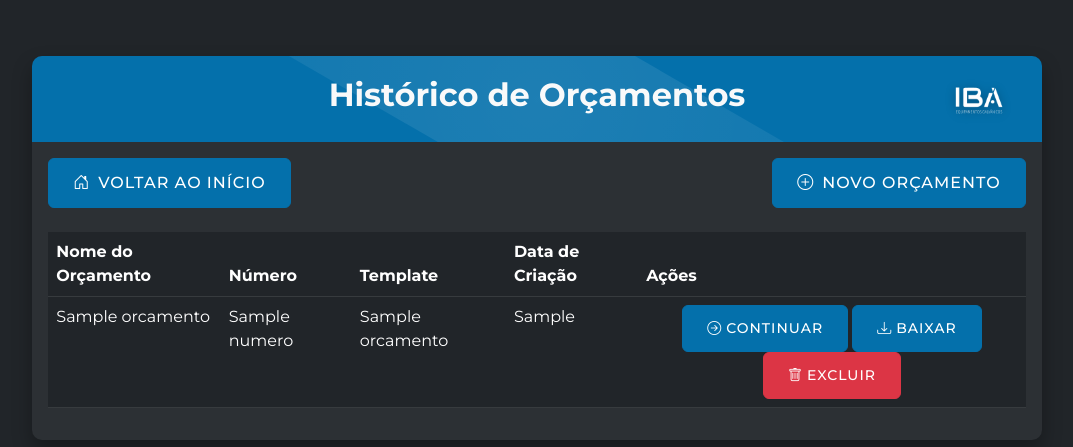
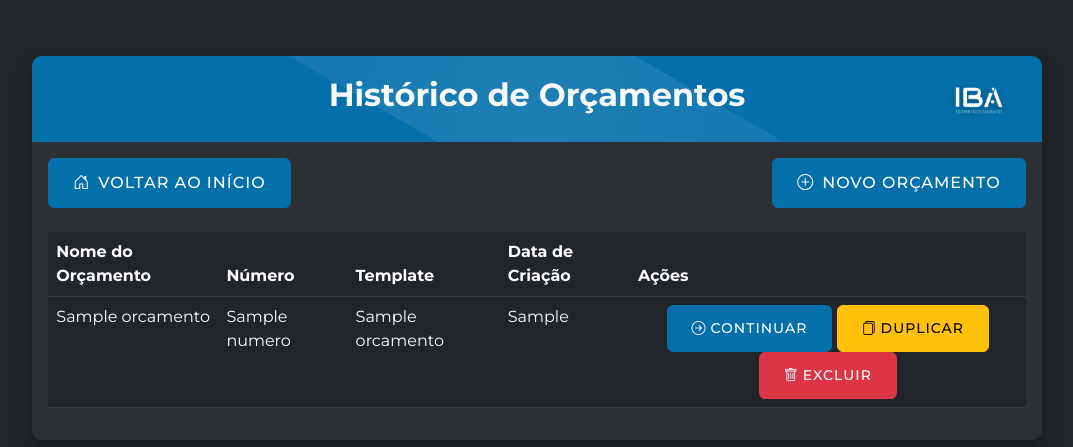
Before and after one commit to andrethaubert/conversor-simples, a Flask app: page /historico in a window 1280 px wide. Shown: the top 447 px of the page, without its empty margins (103-1176 px from the left). Run offline with Flask 3, Linux system fonts and the light colour scheme; a database or web service that is not in the repository returns one stand-in record (values such as "Sample title").

Commit message:
adição e remoção de btns no histórico

```diff
--- a/templates/historico.html
+++ b/templates/historico.html
@@ -99,8 +99,8 @@
                                             <a href="{{ url_for('continuar_orcamento', orcamento_id=orcamento._id) }}" class="btn btn-sm btn-primary">
                                                 <i class="bi bi-arrow-right-circle me-1"></i>Continuar
                                             </a>
-                                            <a href="{{ url_for('download_orcamento', orcamento_id=orcamento._id) }}" class="btn btn-sm btn-success">
-                                                <i class="bi bi-download me-1"></i>Baixar
+                                            <a href="{{ url_for('duplicar_orcamento', orcamento_id=orcamento._id) }}" class="btn btn-sm btn-warning">
+                                                <i class="bi bi-files me-1"></i>Duplicar
                                             </a>
                                             <button type="button" class="btn btn-sm btn-danger btn-delete"
                                                     data-id="{{ orcamento._id }}"
```
